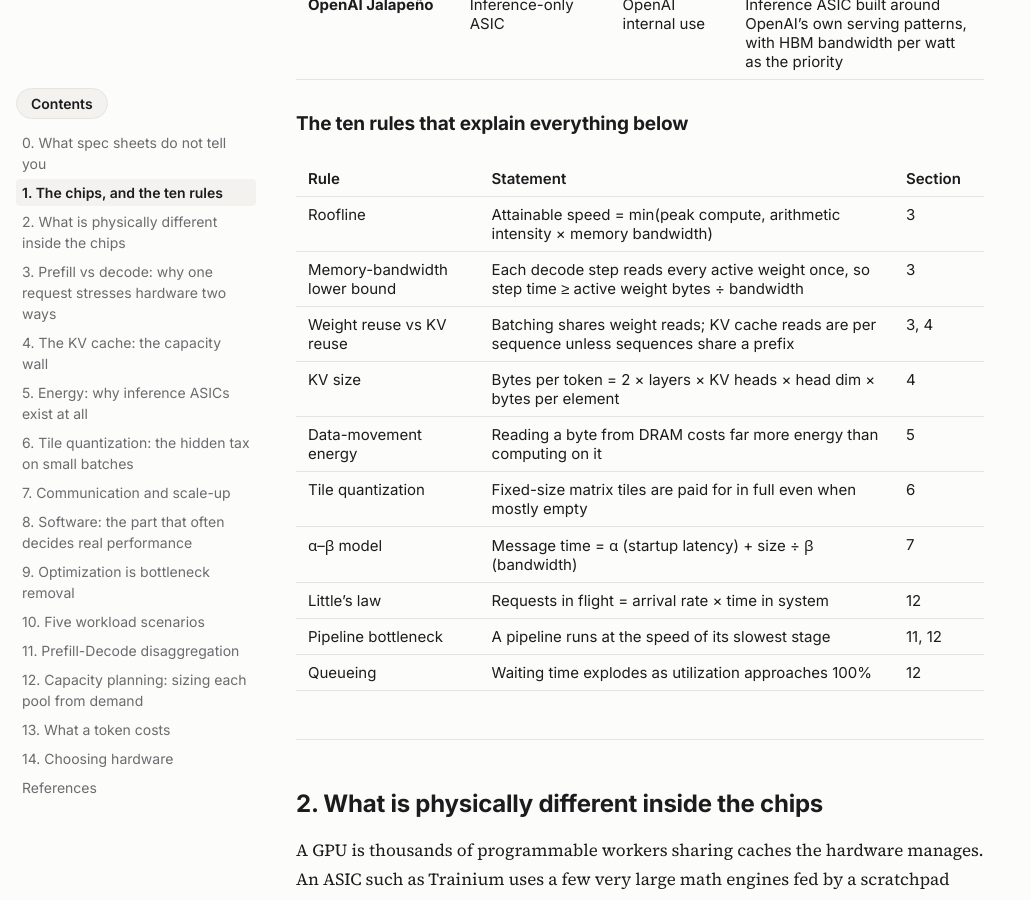
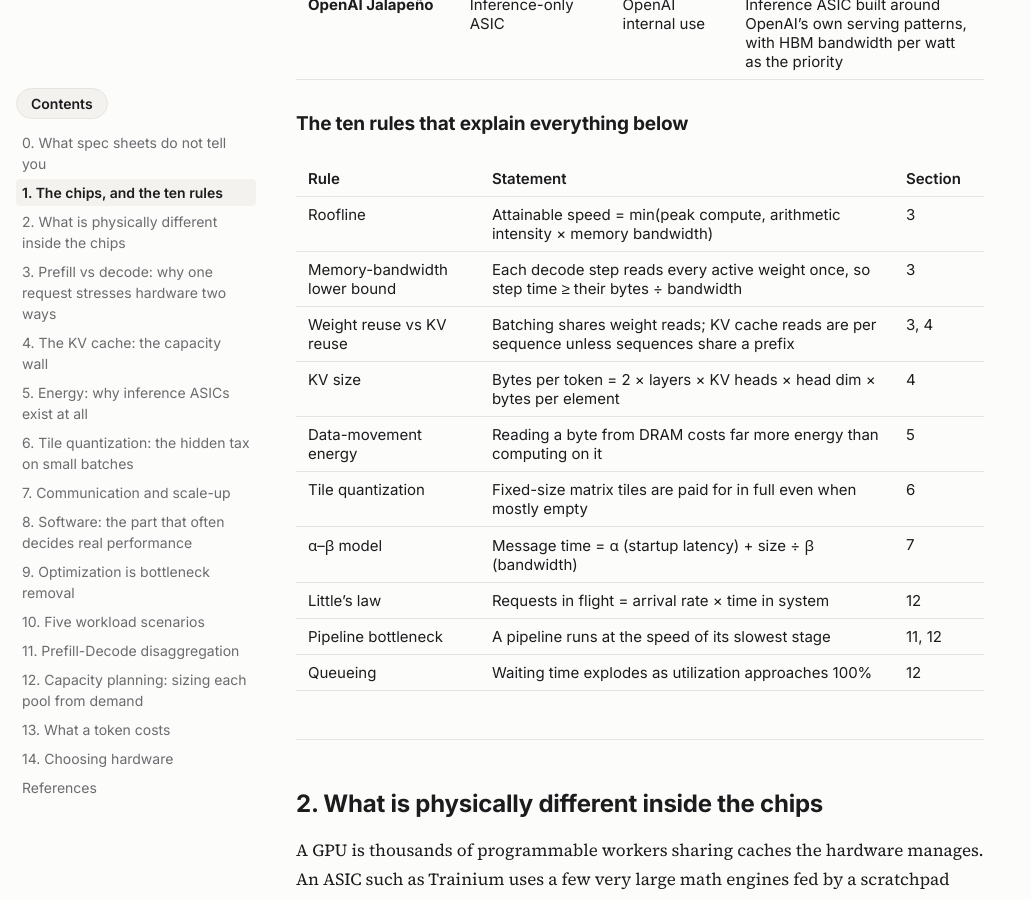
Before and after one commit to bananighosh/bananighosh.github.io, a Jekyll site: the page built from _posts/2026-11-16-flops-are-not-tokens.md, in a window 1280 px wide and 900 px high, scrolled down 1431 px. Shown: the whole window, without its empty margins (0-1031 px from the left). Built offline with Jekyll 4.4.1, drawn with Linux system fonts in a browser that asks for light colours.

Commit message:
Rules table: drop repeated 'active'
Co-Authored-By: Claude Opus 5.5 <noreply@anthropic.com>
Claude-Session: https://claude.ai/code/session_01K2HJxVUv7i1duGErniTfDd

```diff
--- a/_posts/2026-11-16-flops-are-not-tokens.md
+++ b/_posts/2026-11-16-flops-are-not-tokens.md
@@ -56,7 +56,7 @@ This post walks that chain once, with Trainium3 as the worked example, and names
 | Rule | Statement | Section |
 | --- | --- | --- |
 | Roofline | Attainable speed = min(peak compute, arithmetic intensity × memory bandwidth) | 3 |
-| Memory-bandwidth lower bound | Each decode step reads every active weight once, so step time ≥ active weight bytes ÷ bandwidth | 3 |
+| Memory-bandwidth lower bound | Each decode step reads every active weight once, so step time ≥ their bytes ÷ bandwidth | 3 |
 | Weight reuse vs KV reuse | Batching shares weight reads; KV cache reads are per sequence unless sequences share a prefix | 3, 4 |
 | KV size | Bytes per token = 2 × layers × KV heads × head dim × bytes per element | 4 |
 | Data-movement energy | Reading a byte from DRAM costs far more energy than computing on it | 5 |
```
